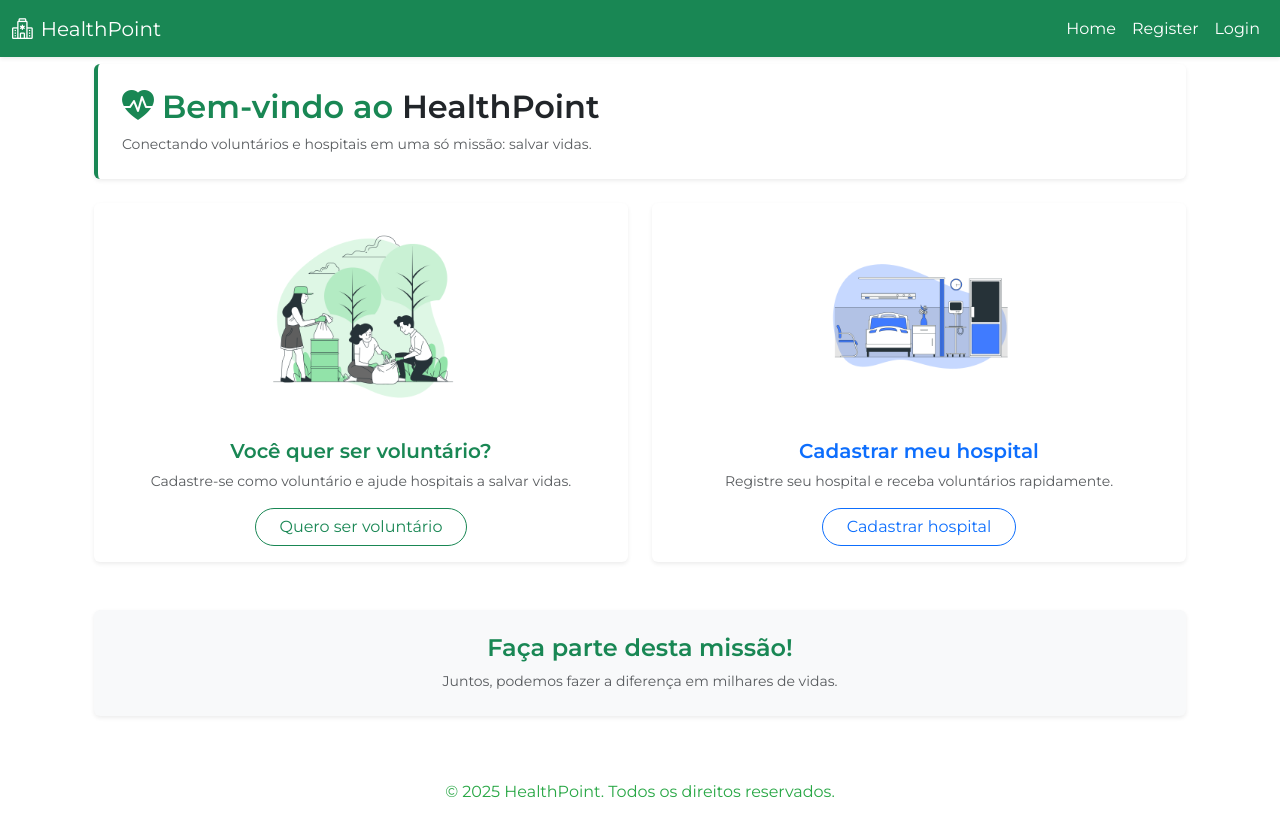
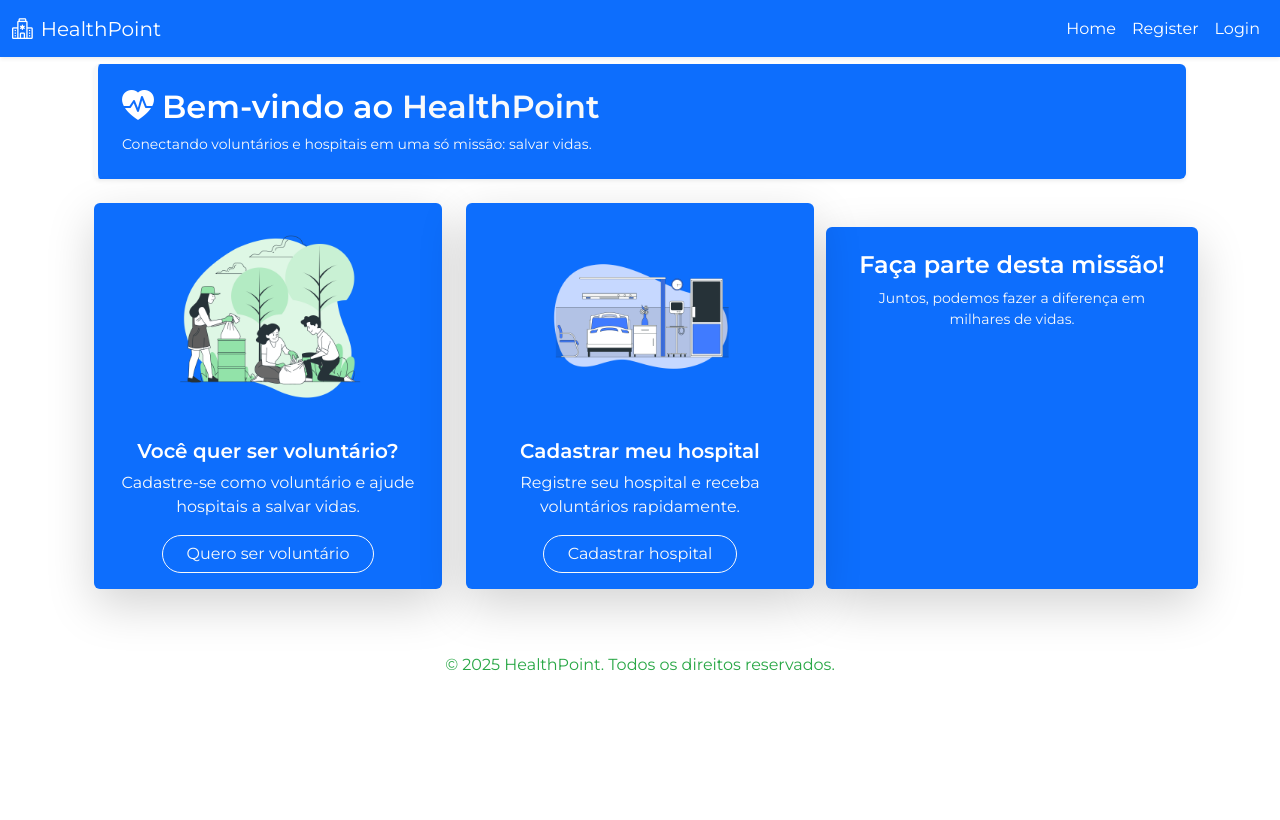
Before and after one commit to juancoutinhoflooxmongagua/HealthPoint-Frontend, a React (Create React App) app: page / in a window 1280 px wide. Built offline with nearby package versions, Linux system fonts and the light colour scheme.

Commit message:
(ATOMIC COMMIT) : change all themes for blue and add more things

```diff
--- a/src/Views/Components/Nav.jsx
+++ b/src/Views/Components/Nav.jsx
@@ -3,7 +3,7 @@ import { Link } from "react-router-dom";
 
 export default function Nav() {
   return (
-    <nav className="navbar navbar-expand-lg navbar-light bg-success fixed-top py-2 shadow-sm">
+    <nav className="navbar navbar-expand-lg navbar-light bg-primary fixed-top py-2 shadow-sm">
       <div className="container-fluid">
         <Link className="navbar-brand text-white d-flex align-items-center" to="/">
           <i className="bi bi-hospital me-2" style={{ fontSize: "1.3rem" }}></i>HealthPoint
--- a/src/Views/Main/Home.jsx
+++ b/src/Views/Main/Home.jsx
@@ -27,22 +27,62 @@ export default function Home() {
   return (
     <div className="container">
       {/* Banner principal */}
-      <div className="bg-white border-start border-4 border-success p-4 rounded shadow-sm mb-4">
-        <h2 className="fw-bold mb-2 text-success">
-          <i className="bi bi-heart-pulse-fill me-2"></i>Bem-vindo ao <span className="text-dark">HealthPoint</span>
+      <div className="bg-primary text-white border-start border-4 border-light p-4 rounded shadow-sm mb-4">
+        <h2 className="fw-bold mb-2">
+          <i className="bi bi-heart-pulse-fill me-2"></i>Bem-vindo ao <span className="text-light">HealthPoint</span>
         </h2>
-        <p className="text-muted mb-0 small">Conectando voluntários e hospitais em uma só missão: salvar vidas.</p>
+        <p className="text-light mb-0 small">Conectando voluntários e hospitais em uma só missão: salvar vidas.</p>
       </div>
 
       {user && (
-        <div className="alert alert-success text-center" role="alert">
+  <main>
+    <div className="alert alert-primary text-center" role="alert">
       <strong>Olá, {user.user_name}!</strong> Estamos felizes por tê-lo conosco na missão de salvar vidas.
     </div>
+
+    {/* Cards para usuário logado (Painel de Controle) */}
+    <div className="row row-cols-1 row-cols-sm-2 row-cols-md-3 g-4">
+      <div className="col">
+        <div className="card h-100 border-0 shadow-lg bg-primary text-white d-flex flex-column">
+          <div className="card-body text-center py-3 d-flex flex-column justify-content-between">
+            {/* Ícone para ver vagas */}
+            <i className="bi bi-clipboard-check mb-3" style={{ fontSize: "2rem" }}></i>
+            <h5 className="card-title fw-semibold">Ver Vagas</h5>
+            <p className="card-text text-light mb-3">Confira as vagas disponíveis para voluntários em hospitais.</p>
+            <div className="mt-auto">
+              <a href="/vacancies" className="btn btn-outline-light rounded-pill btn-md px-4">
+                Ver vagas
+              </a>
+            </div>
+          </div>
+        </div>
+      </div>
+
+      <div className="col">
+        <div className="card h-100 border-0 shadow-lg bg-primary text-white d-flex flex-column">
+          <div className="card-body text-center py-3 d-flex flex-column justify-content-between">
+            {/* Ícone para se tornar um hospital */}
+            <i className="bi bi-building mb-3" style={{ fontSize: "2rem" }}></i>
+            <h5 className="card-title fw-semibold">Se tornar um hospital</h5>
+            <p className="card-text text-light mb-3">Registre seu hospital na plataforma e receba voluntários.</p>
+            <div className="mt-auto">
+              <a href="/become-hospital" className="btn btn-outline-light rounded-pill btn-md px-4">
+                Quero ser hospital
+              </a>
+            </div>
+          </div>
+        </div>
+      </div>
+    </div>
+  </main>
 )}
 
-      <div className="row row-cols-1 row-cols-sm-2 g-4">
+
+      {/* Se o usuário NÃO estiver logado */}
+      {!user && (
+        <div className="row row-cols-1 row-cols-sm-2 row-cols-md-3 g-4">
           <div className="col">
-          <div className="card h-100 border-0 shadow-sm">
+            <div className="card h-100 border-0 shadow-lg bg-primary text-white">
               <img
                 src={VolunteerImage}
                 className="card-img-top"
@@ -50,11 +90,9 @@ export default function Home() {
                 style={{ maxHeight: "220px", objectFit: "contain", padding: "1rem" }}
               />
               <div className="card-body text-center py-3">
-              <h5 className="card-title fw-semibold text-success">Você quer ser voluntário?</h5>
-              <p className="card-text text-muted small mb-3">
-                Cadastre-se como voluntário e ajude hospitais a salvar vidas.
-              </p>
-              <a href="/register" className="btn btn-outline-success rounded-pill btn-md px-4">
+                <h5 className="card-title fw-semibold">Você quer ser voluntário?</h5>
+                <p className="card-text text-light mb-3">Cadastre-se como voluntário e ajude hospitais a salvar vidas.</p>
+                <a href="/register" className="btn btn-outline-light rounded-pill btn-md px-4">
                   Quero ser voluntário
                 </a>
               </div>
@@ -62,7 +100,7 @@ export default function Home() {
           </div>
 
           <div className="col">
-          <div className="card h-100 border-0 shadow-sm">
+            <div className="card h-100 border-0 shadow-lg bg-primary text-white">
               <img
                 src={hospitalImage}
                 className="card-img-top"
@@ -70,22 +108,23 @@ export default function Home() {
                 style={{ maxHeight: "220px", objectFit: "contain", padding: "1rem" }}
               />
               <div className="card-body text-center py-3">
-              <h5 className="card-title fw-semibold text-primary">Cadastrar meu hospital</h5>
-              <p className="card-text text-muted small mb-3">
-                Registre seu hospital e receba voluntários rapidamente.
-              </p>
-              <a href="/register" className="btn btn-outline-primary rounded-pill btn-md px-4">
+                <h5 className="card-title fw-semibold">Cadastrar meu hospital</h5>
+                <p className="card-text text-light mb-3">Registre seu hospital e receba voluntários rapidamente.</p>
+                <a href="/register" className="btn btn-outline-light rounded-pill btn-md px-4">
                   Cadastrar hospital
                 </a>
               </div>
             </div>
           </div>
+
+          <div className="bg-primary text-center p-4 mt-5 rounded shadow-lg">
+        <h4 className="text-white fw-bold mb-2">Faça parte desta missão!</h4>
+        <p className="text-light small mb-0">Juntos, podemos fazer a diferença em milhares de vidas.</p>
           </div>
+        </div>
+      )}
 
-      <div className="bg-light text-center p-4 mt-5 rounded shadow-sm">
-        <h4 className="text-success fw-bold mb-2">Faça parte desta missão!</h4>
-        <p className="text-muted small mb-0">Juntos, podemos fazer a diferença em milhares de vidas.</p>
-      </div>
+
     </div>
   );
 }
```
Lines whose indentation alone changed are shown as unchanged.
